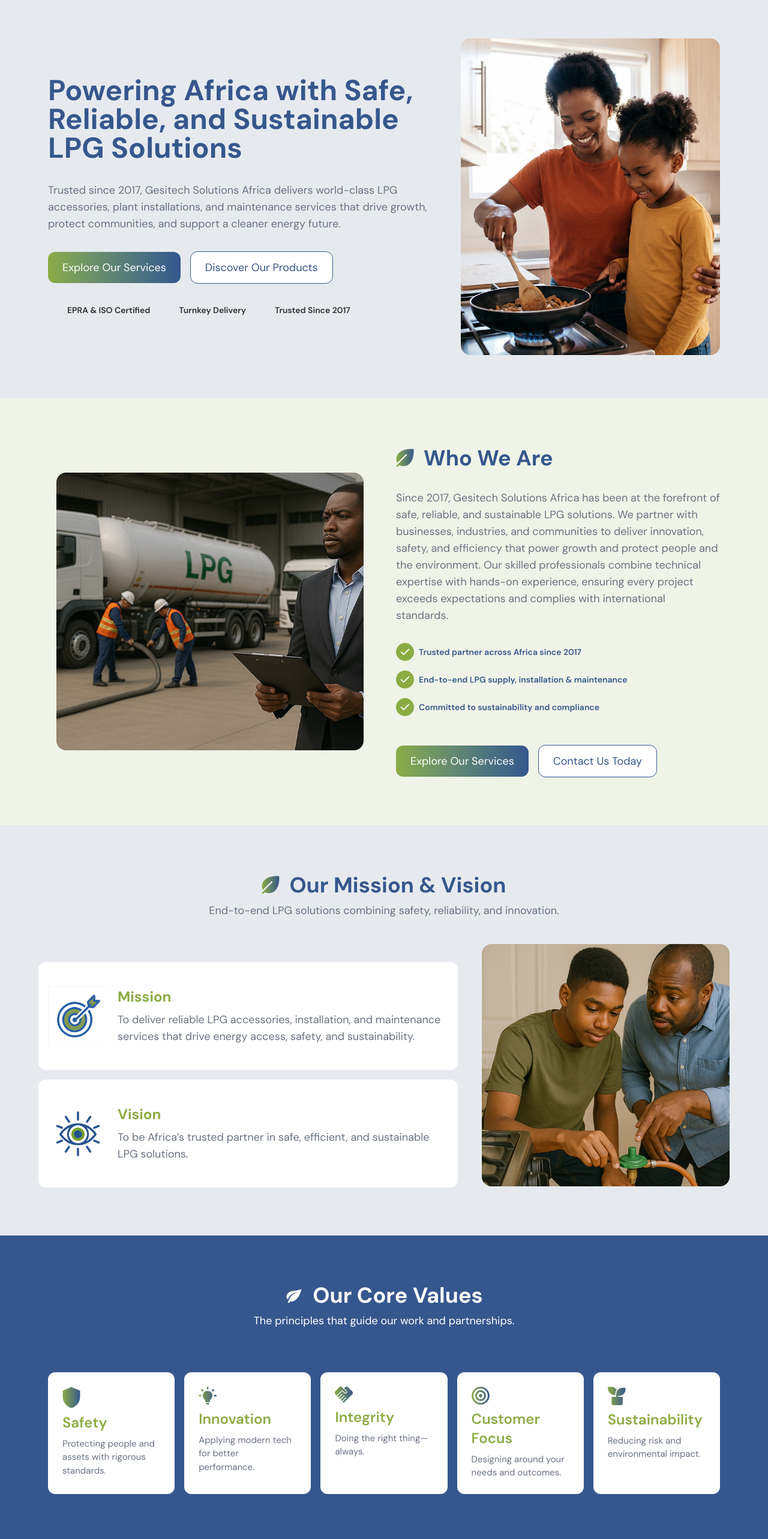
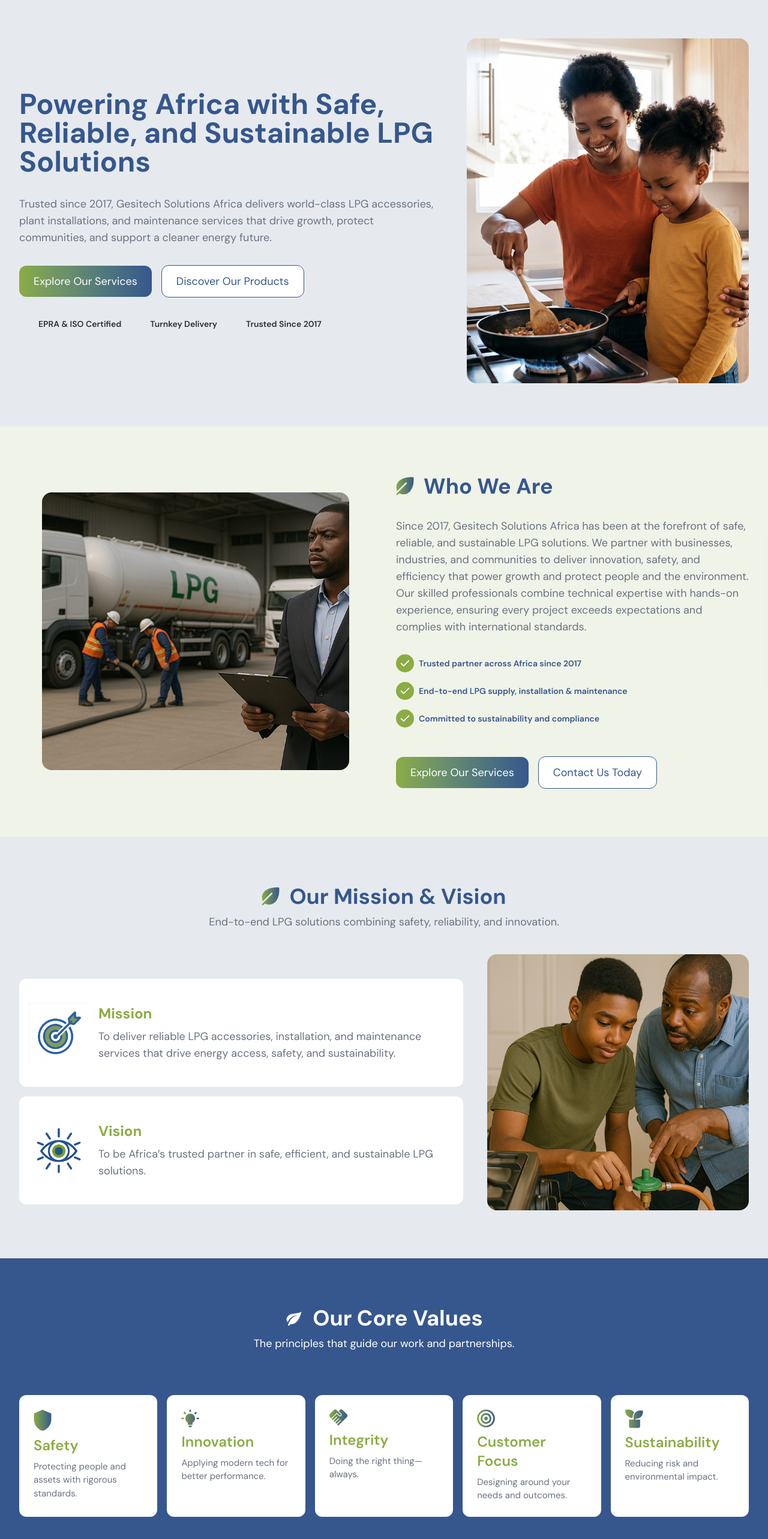
Before and after one commit to kwamevaughan/gesitech-solutions-africa, a Next.js app: page / in a window 1280 px wide. Shown: the part 120-2686 px from the top of the page at 60% size. Built offline with nearby package versions, Linux system fonts and the light colour scheme; some icons are missing.

Commit message:
refactor: enhance layout and styling across multiple components for improved responsiveness

```diff
--- a/src/features/home/components/About.tsx
+++ b/src/features/home/components/About.tsx
@@ -8,8 +8,8 @@
 
 export default function About({ onOpenContact }: AboutProps) {
   return (
-    <section id="about" className="bg-gesitech-green/10 pt-20 pb-20 px-4">
-      <div className="flex flex-col lg:flex-row items-center justify-between gap-10 container-fluid">
+    <section id="about" className="bg-gesitech-green/10 pt-20 pb-20">
+      <div className="flex flex-col lg:flex-row items-center justify-between gap-10 container-fluid px-4 sm:px-6 lg:px-8">
         <div className="flex flex-row items-center justify-center lg:w-1/2 order-2 lg:order-1">
           <Image
             src="/assets/images/whoweare.png"
--- a/src/features/home/components/CoreValues.tsx
+++ b/src/features/home/components/CoreValues.tsx
@@ -2,8 +2,8 @@
 
 export default function CoreValues() {
   return (
-    <section className="bg-gesitech-blue pt-20 pb-20 px-4">
-      <div className="flex flex-col items-center justify-between gap-4 container-fluid">
+    <section className="bg-gesitech-blue pt-20 pb-20">
+      <div className="flex flex-col items-center justify-between gap-4 container-fluid px-4 sm:px-6 lg:px-8">
         <div className="flex flex-col items-center justify-start gap-2 mb-6">
           <div className="flex flex-row items-center justify-start gap-4">
             <div className="w-[30px] h-[30px] text-white">
--- a/src/features/home/components/Hero.tsx
+++ b/src/features/home/components/Hero.tsx
@@ -8,9 +8,9 @@
 
 export default function Hero({ onOpenContact }: HeroProps) {
   return (
-    <section id="home" className="bg-gesitech-blue/10 pt-46 pb-18 px-4">
-      <div className="flex flex-col lg:flex-row items-center justify-between gap-10 container-fluid">
-        <div className="flex flex-col items-start justify-center lg:w-3/5">
+    <section id="home" className="bg-gesitech-blue/10 pt-46 pb-18">
+      <div className="flex flex-col lg:flex-row items-center gap-10 container-fluid px-4 sm:px-6 lg:px-8">
+        <div className="flex flex-col items-start justify-center lg:flex-[3] min-w-0">
           <h2 className="text-3xl md:text-4xl lg:text-5xl font-bold text-gesitech-blue mb-6 lg:mb-8 text-center lg:text-left">
             Powering Africa with Safe, Reliable, and Sustainable LPG Solutions
           </h2>
@@ -58,7 +58,7 @@
           </div>
         </div>
 
-        <div className="flex flex-row items-center justify-center lg:w-2/5 mt-8 lg:mt-0">
+        <div className="flex flex-row items-center justify-center lg:flex-[2] min-w-0 mt-8 lg:mt-0 w-full">
           <Image
             src="/assets/images/hero-img.jpg"
             alt="Gesitech Solutions Africa"
--- a/src/features/home/components/MissionVision.tsx
+++ b/src/features/home/components/MissionVision.tsx
@@ -3,7 +3,7 @@
 export default function MissionVision() {
   return (
     <section id="mission" className="bg-gesitech-blue/10 pt-20 pb-20">
-      <div className="flex flex-col items-center justify-between gap-4 container-fluid">
+      <div className="flex flex-col items-center justify-between gap-4 container-fluid px-4 sm:px-6 lg:px-8">
         <div className="flex flex-col items-center justify-start gap-2 mb-6">
           <div className="flex flex-row items-center justify-start gap-4">
             <Image
--- a/src/features/home/components/Partners.tsx
+++ b/src/features/home/components/Partners.tsx
@@ -2,8 +2,8 @@
 
 export default function Partners() {
   return (
-    <section id="partners" className="bg-white pt-20 pb-20 px-4">
-      <div className="flex flex-col items-center justify-between gap-4 container-fluid">
+    <section id="partners" className="bg-white pt-20 pb-20">
+      <div className="flex flex-col items-center justify-between gap-4 container-fluid px-4 sm:px-6 lg:px-8">
         <div className="flex flex-col items-center justify-start gap-2">
           <div className="flex flex-row items-center justify-start gap-4">
             <div className="text-gesitech-blue">
--- a/src/features/home/components/TeamSection.tsx
+++ b/src/features/home/components/TeamSection.tsx
@@ -3,8 +3,8 @@
 
 export default function TeamSection() {
   return (
-    <section id="team" className="bg-white pt-20 pb-20 px-4">
-      <div className="flex flex-col items-center justify-between gap-4 container-fluid">
+    <section id="team" className="bg-white pt-20 pb-20">
+      <div className="flex flex-col items-center justify-between gap-4 container-fluid px-4 sm:px-6 lg:px-8">
         <div className="flex flex-col items-center justify-start gap-2 mb-6">
           <div className="flex flex-row items-center justify-start gap-4">
             <div className="">
--- a/src/features/home/components/WhatWeDo.tsx
+++ b/src/features/home/components/WhatWeDo.tsx
@@ -2,8 +2,8 @@
 
 export default function WhatWeDo() {
   return (
-    <section id="what-we-do" className="bg-white pt-20 pb-20 px-4">
-      <div className="flex flex-col items-center justify-between gap-4 container-fluid">
+    <section id="what-we-do" className="bg-white pt-20 pb-20">
+      <div className="flex flex-col items-center justify-between gap-4 container-fluid px-4 sm:px-6 lg:px-8">
         <div className="flex flex-col items-center justify-start gap-2 mb-6">
           <div className="flex flex-row items-center justify-start gap-4">
             <div className="">
--- a/src/features/privacy/components/PrivacyContent.tsx
+++ b/src/features/privacy/components/PrivacyContent.tsx
@@ -1,7 +1,7 @@
 export default function PrivacyContent() {
   return (
-    <section className="bg-gesitech-blue/10 pt-32 pb-16 px-4">
-      <div className="container-fluid">
+    <section className="bg-gesitech-blue/10 pt-32 pb-16">
+      <div className="container-fluid px-4 sm:px-6 lg:px-8">
         <div className="text-center mb-12">
           <h1 className="text-7xl lg:text-5xl font-bold text-gesitech-blue mb-4">
             Privacy Policy
--- a/src/features/terms/components/TermsContent.tsx
+++ b/src/features/terms/components/TermsContent.tsx
@@ -1,7 +1,7 @@
 export default function TermsContent() {
   return (
-    <section className="bg-gesitech-blue/10 pt-32 pb-16 px-4">
-      <div className="container-fluid">
+    <section className="bg-gesitech-blue/10 pt-32 pb-16">
+      <div className="container-fluid px-4 sm:px-6 lg:px-8">
         <div className="text-center mb-12">
           <h1 className="text-7xl lg:text-5xl font-bold text-gesitech-blue mb-4">
             Terms & Conditions
--- a/src/shared/layouts/Footer.tsx
+++ b/src/shared/layouts/Footer.tsx
@@ -9,7 +9,7 @@
 
   return (
     <footer className="bg-gesitech-gray text-white py-16">
-      <div className="max-w-7xl mx-auto px-6">
+      <div className="container-fluid px-4 sm:px-6 lg:px-8">
         <div className="grid grid-cols-1 lg:grid-cols-2 gap-12 items-start">
           {/* Left Section */}
           <div className="space-y-6">
--- a/src/shared/layouts/Navbar.tsx
+++ b/src/shared/layouts/Navbar.tsx
@@ -113,7 +113,7 @@
         className="ring-1 ring-white/10 shadow-lg shadow-black/20 pointer-events-none absolute inset-0 rounded-[inherit]"
       />
 
-      <nav className="container-fluid relative flex flex-1 flex-col justify-center gap-1 py-8">
+      <nav className="container-fluid px-4 sm:px-6 lg:px-8 relative flex flex-1 flex-col justify-center gap-1 py-8">
         {navLinks.map((link: NavLink, index: number) => (
           <div
             key={link.href}
@@ -149,7 +149,7 @@
           transitionDelay: `${100 + navLinks.length * 60}ms`,
           transitionTimingFunction: "cubic-bezier(0.22, 1, 0.36, 1)",
         }}
-        className={`container-fluid relative flex flex-col items-start gap-4 border-t border-white/10 py-6 transition-[transform,opacity] ${
+        className={`container-fluid px-4 sm:px-6 lg:px-8 relative flex flex-col items-start gap-4 border-t border-white/10 py-6 transition-[transform,opacity] ${
           entered ? "translate-y-0 opacity-100" : "translate-y-4 opacity-0"
         }`}
       >
```
